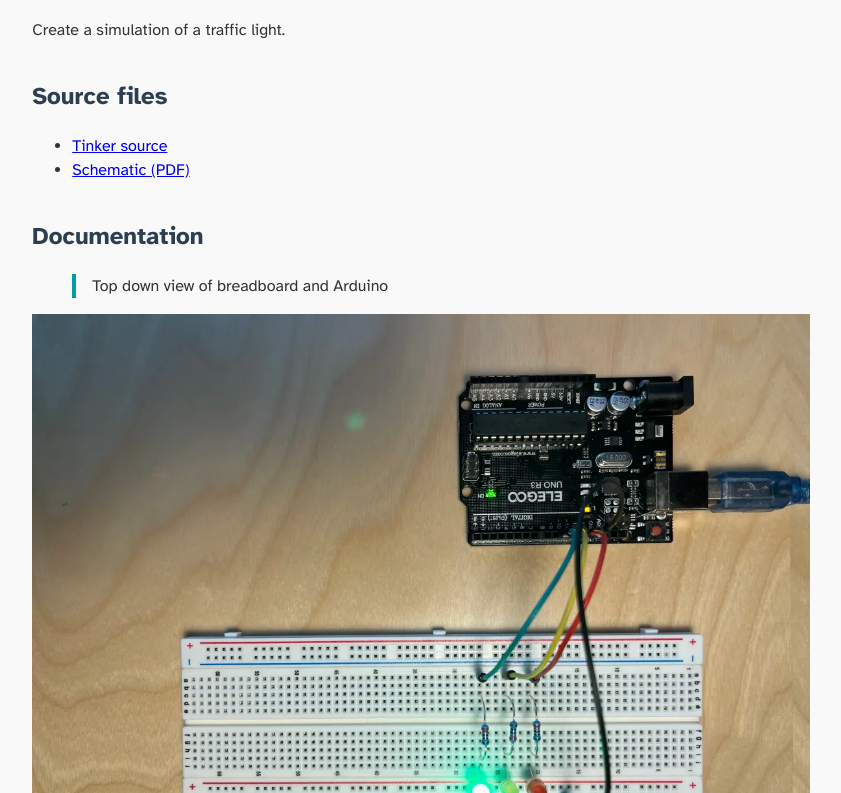
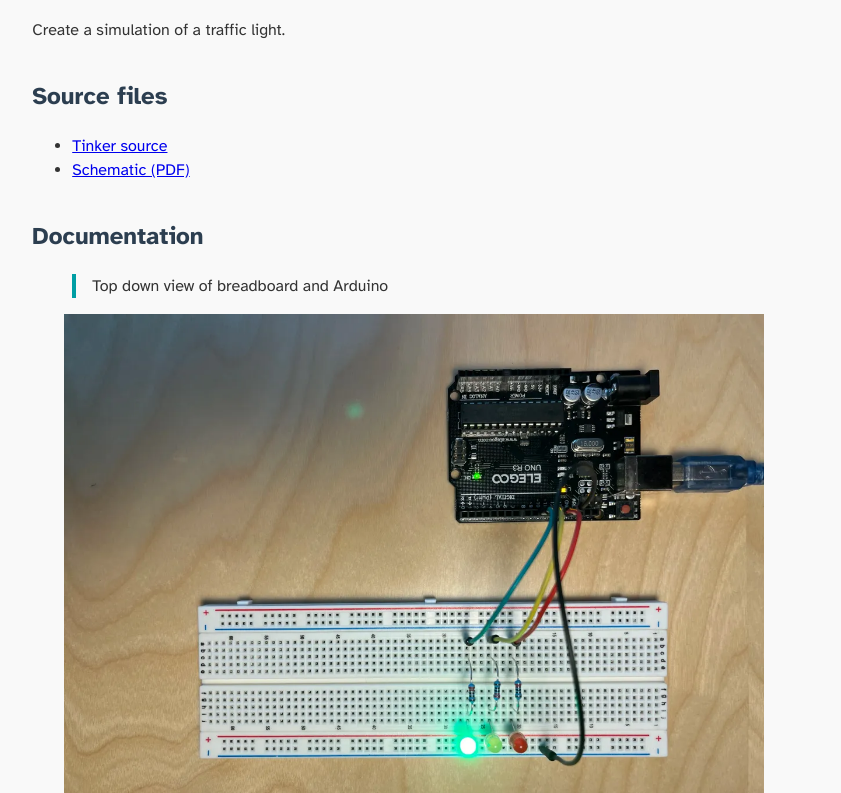
Before and after one commit to tflo-tflo/HCDE-539, a website: page 01-traffic-light.html in a window 1280 px wide. Shown: the part 159-952 px from the top of the page, without its empty margins (219-1060 px from the left). Drawn offline with nearby package versions, Linux system fonts and the light colour scheme.

Commit message:
Narrow images to 90% for easier scannability

```diff
--- a/styles.css
+++ b/styles.css
@@ -34,7 +34,8 @@ p {
 }
 
 img {
-   width: 100%;
+   width: 90%;
+   padding: 0 2em;
 }
 
 blockquote {
```
